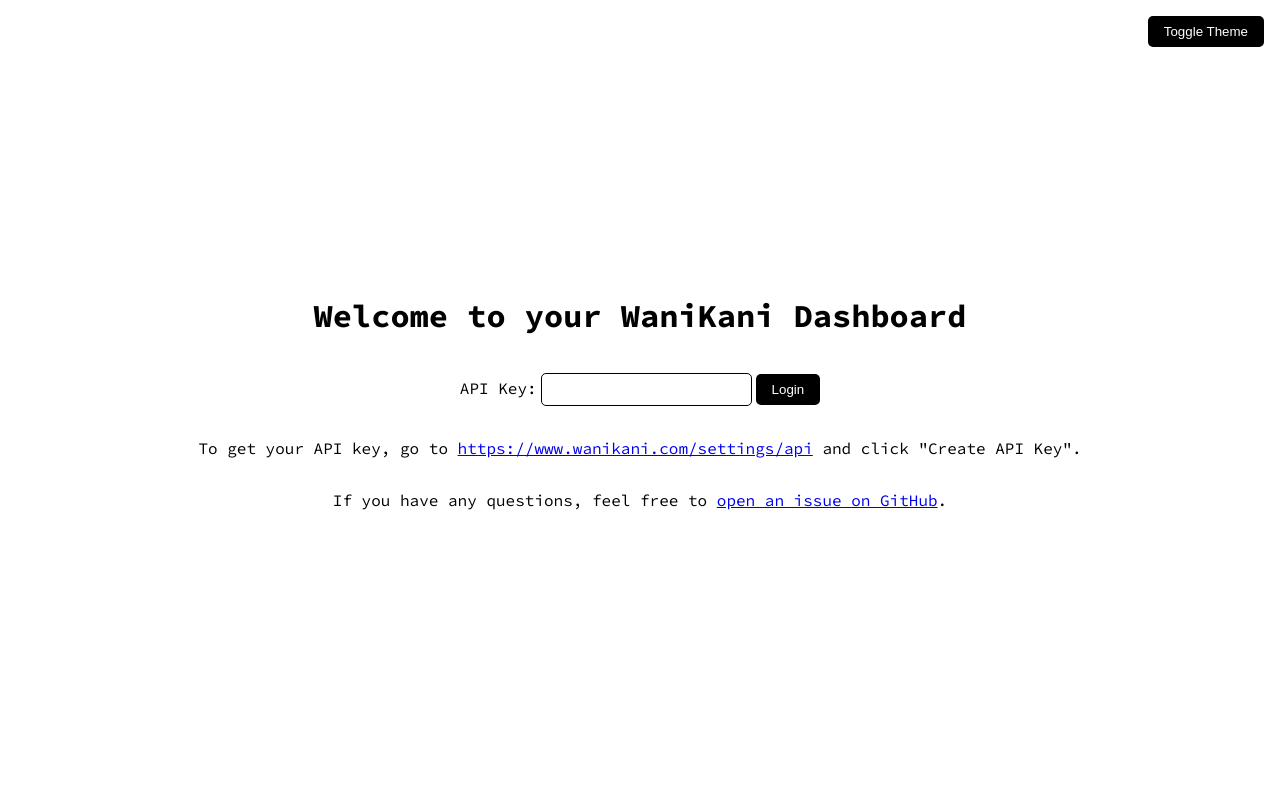
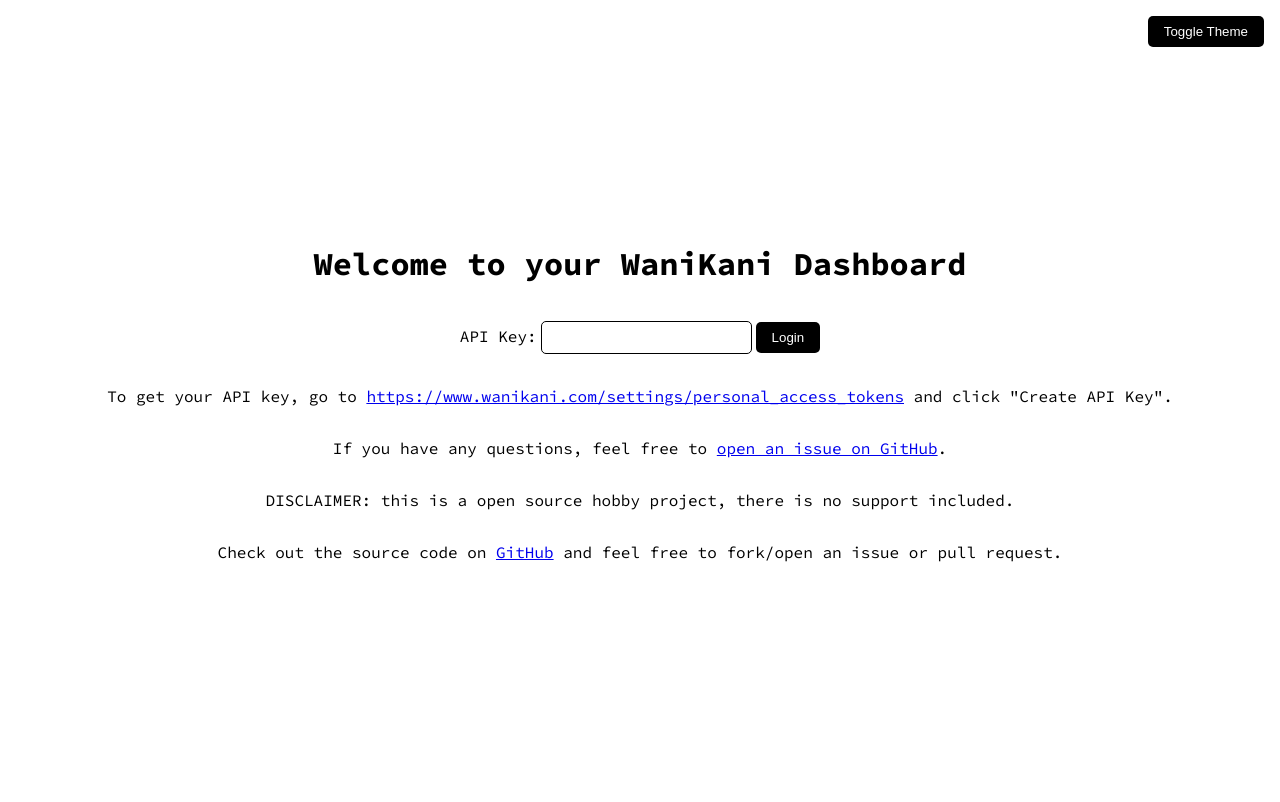
Before and after one commit to nilsmarti/wk-flask, a Flask app: page / in a window 1280 px wide. Shown: the top 802 px of the page. Run offline with Flask 3, Linux system fonts and the light colour scheme; parts of the project's set-up code (start-up, migrations or seed data) failed here and were passed over.

Commit message:
Fixed Link, added disclaimer

```diff
--- a/templates/home.html
+++ b/templates/home.html
@@ -77,8 +77,10 @@
             </form>
         </div>
         <div class="help">
-            <p>To get your API key, go to <a href="https://www.wanikani.com/settings/api">https://www.wanikani.com/settings/api</a> and click "Create API Key".</p>
+            <p>To get your API key, go to <a href="https://www.wanikani.com/settings/personal_access_tokens">https://www.wanikani.com/settings/personal_access_tokens</a> and click "Create API Key".</p>
             <p>If you have any questions, feel free to <a href="https://github.com/nilsmarti/wk-flask/issues">open an issue on GitHub</a>.</p>
+            <p>DISCLAIMER: this is a open source hobby project, there is no support included.</p>
+            <p>Check out the source code on <a href="https://github.com/nilsmarti/wk-flask">GitHub</a> and feel free to fork/open an issue or pull request.</p>
         </div>
     </div>
 
```
